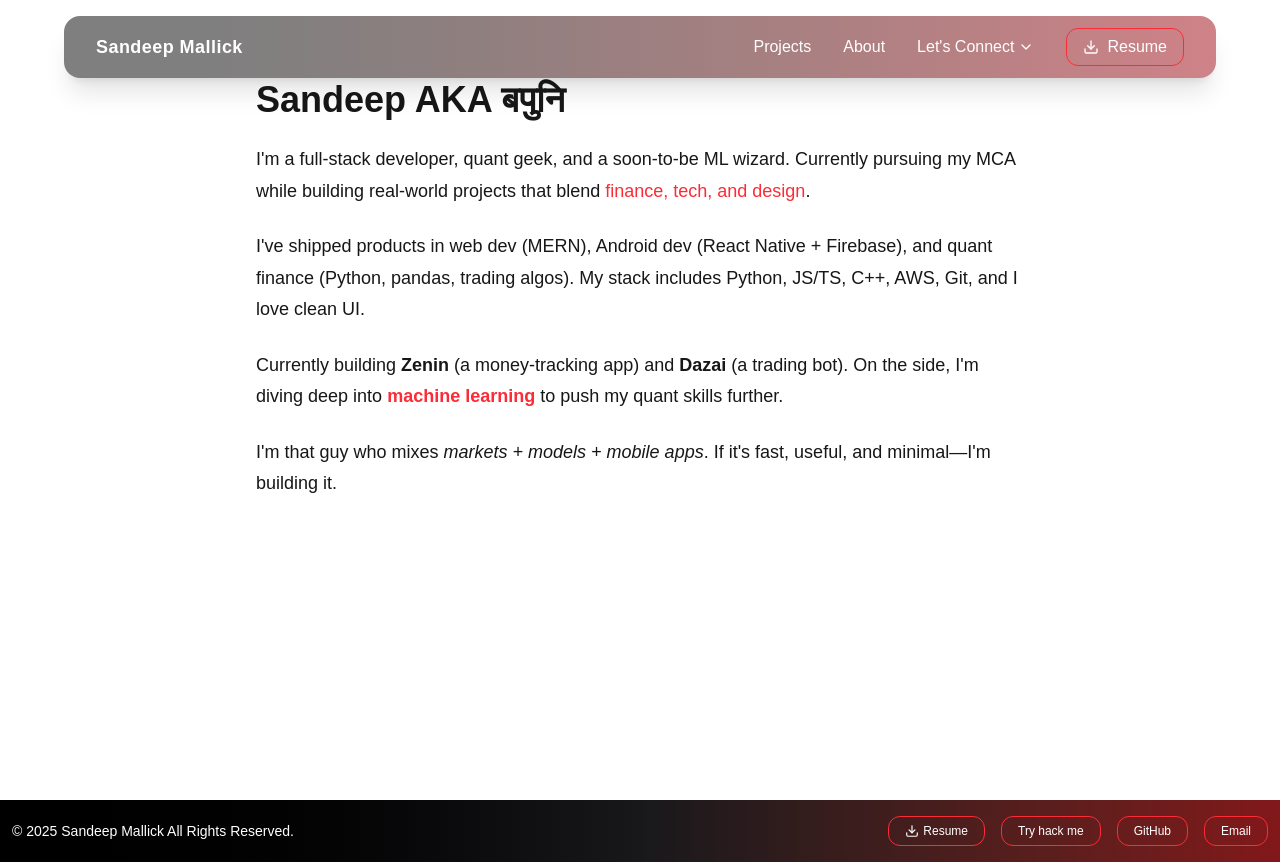
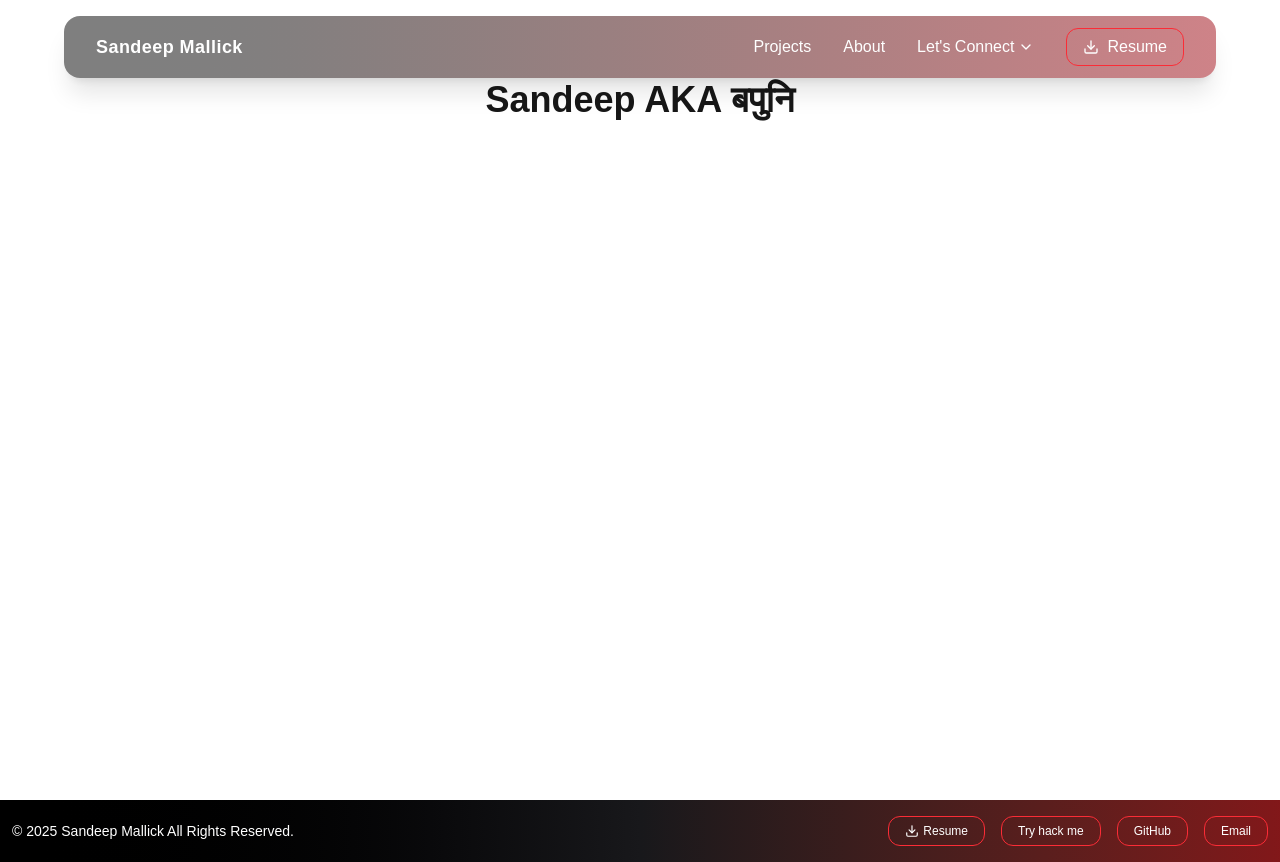
Before and after one commit to sandeepmallick/sandeep-mallick-portfolio, a Next.js app: page /about in a window 1280 px wide. Built offline with nearby package versions, Linux system fonts and the light colour scheme.

Commit message:
Update page.tsx

```diff
--- a/src/app/about/page.tsx
+++ b/src/app/about/page.tsx
@@ -12,9 +12,10 @@ export default function AboutPage() {
       >
         <h2 className="text-3xl sm:text-4xl font-bold mb-6">
           Sandeep AKA बपुनि
+        </h2>
 
-        </h2>
-        <p className="mb-6 text-lg text-muted-foreground">
+
+{/*         <p className="mb-6 text-lg text-muted-foreground">
           I&apos;m a full-stack developer, quant geek, and a soon-to-be ML wizard.
           Currently pursuing my MCA while building real-world projects that
           blend{" "}
@@ -43,7 +44,7 @@ export default function AboutPage() {
           I&apos;m that guy who mixes{" "}
           <span className="italic">markets + models + mobile apps</span>. If
           it&apos;s fast, useful, and minimal—I&apos;m building it.
-        </p>
+        </p> */}
       </motion.section>
     </main>
   );
```
